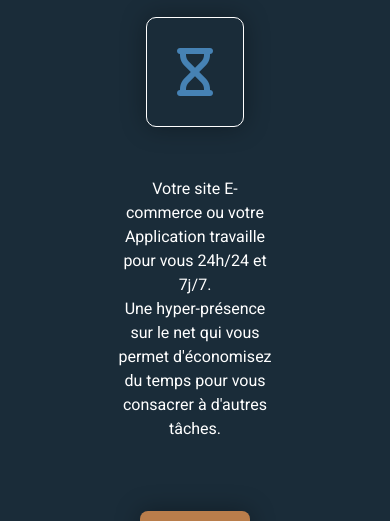
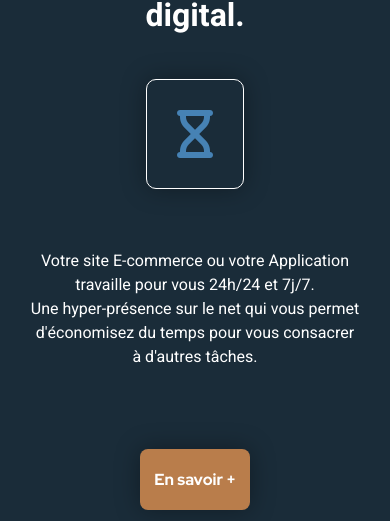
Before and after one commit to Github1234fab/gralyphoWeb, a SvelteKit app: page / in a window 390 px wide. Shown: the part 6455-6976 px from the top of the page. Built offline with nearby package versions, Linux system fonts and the light colour scheme; a web font is replaced by a local one.

Commit message:
amélioration

```diff
--- a/src/Components/PortfolioCards.svelte
+++ b/src/Components/PortfolioCards.svelte
@@ -72,7 +72,7 @@
 		text-decoration: none;
 		color: inherit;
 		cursor: pointer;
-		box-shadow: inset 0px 0px 13px 1px black;
+		box-shadow: inset 0px 0px 13px 4px black;
 		padding: 50px;
 		border-radius: 20px;
 	}
--- a/src/sections/BeneficeSection.svelte
+++ b/src/sections/BeneficeSection.svelte
@@ -1,5 +1,3 @@
-
-
 <div class="container">
 	<div class="section imageA"></div>
 	<div class="bloc">
@@ -109,7 +107,7 @@
 		background-color: var(--CTA-jaune);
 		border-radius: 8px;
 		padding: 20px 14px;
-		font-family: "Red Hat Display";
+		font-family: 'Red Hat Display';
 		color: white;
 		font-weight: 800;
 		margin-top: 50px;
@@ -136,4 +134,12 @@
 			transform: scale(1) translateY(0);
 		}
 	}
+
+	@media screen and (max-width: 900px) {
+		.bloc p {
+			padding: 30px;
+			color: white;
+			max-width: 100%;
+		}
+	}
 </style>
```
